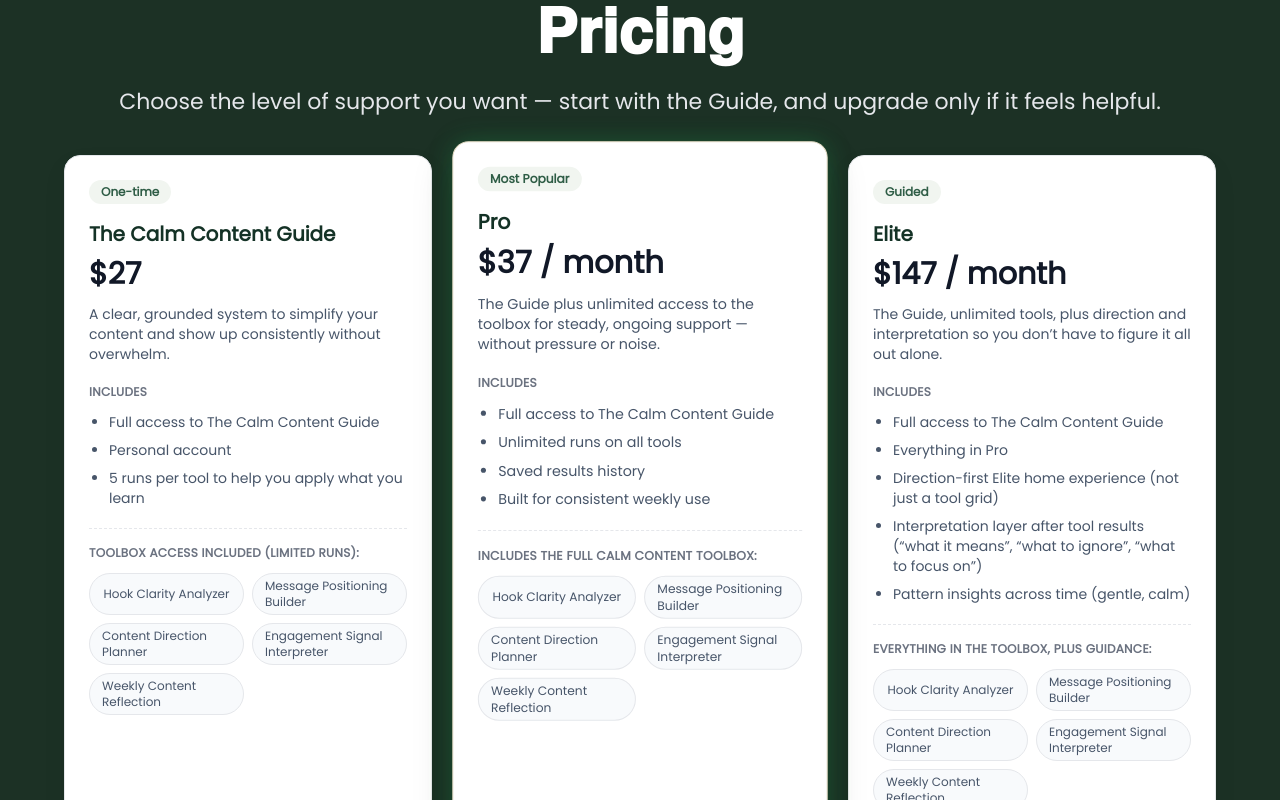
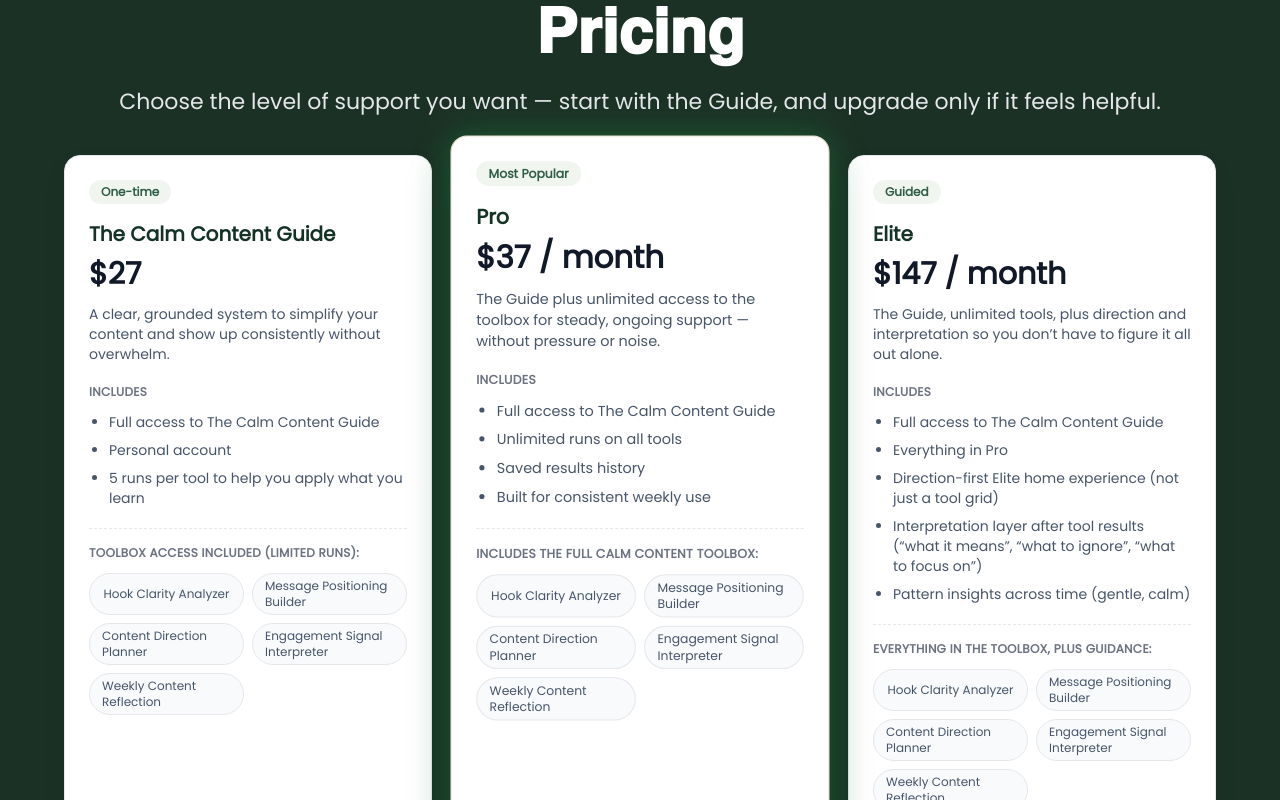
Before and after one commit to gmajors1326/the-calm-content-companion, a Next.js app: page / in a window 1280 px wide. Shown: the part 3880-4680 px from the top of the page. Built offline with nearby package versions, Linux system fonts and the light colour scheme; a web font is replaced by a local one.

Commit message:
Increase pricing highlight glow

```diff
--- a/app/page.tsx
+++ b/app/page.tsx
@@ -430,8 +430,8 @@ export default function PromotoLandingPage() {
         fontFamily: '"Poppins", sans-serif',
         ...(highlight
           ? {
-              transform: 'translateY(-6px) scale(1.02)',
-              boxShadow: '0 20px 40px rgba(15,42,30,0.18), 0 0 24px rgba(34,197,94,0.25)'
+              transform: 'translateY(-8px) scale(1.03)',
+              boxShadow: '0 24px 44px rgba(15,42,30,0.22), 0 0 36px rgba(34,197,94,0.32)'
             }
           : {})
       }}
```
